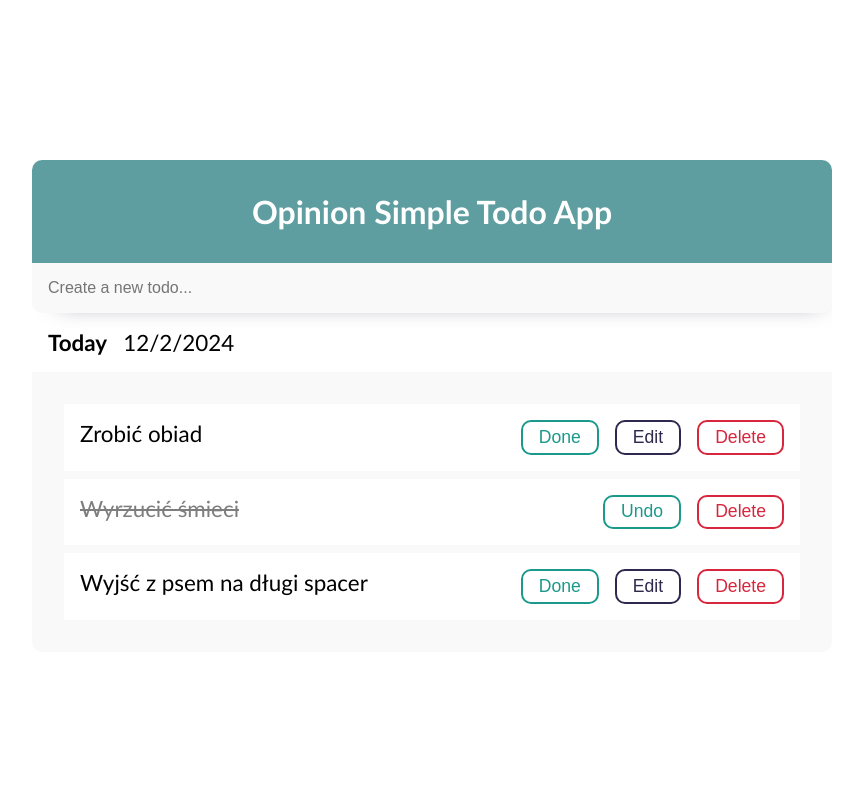
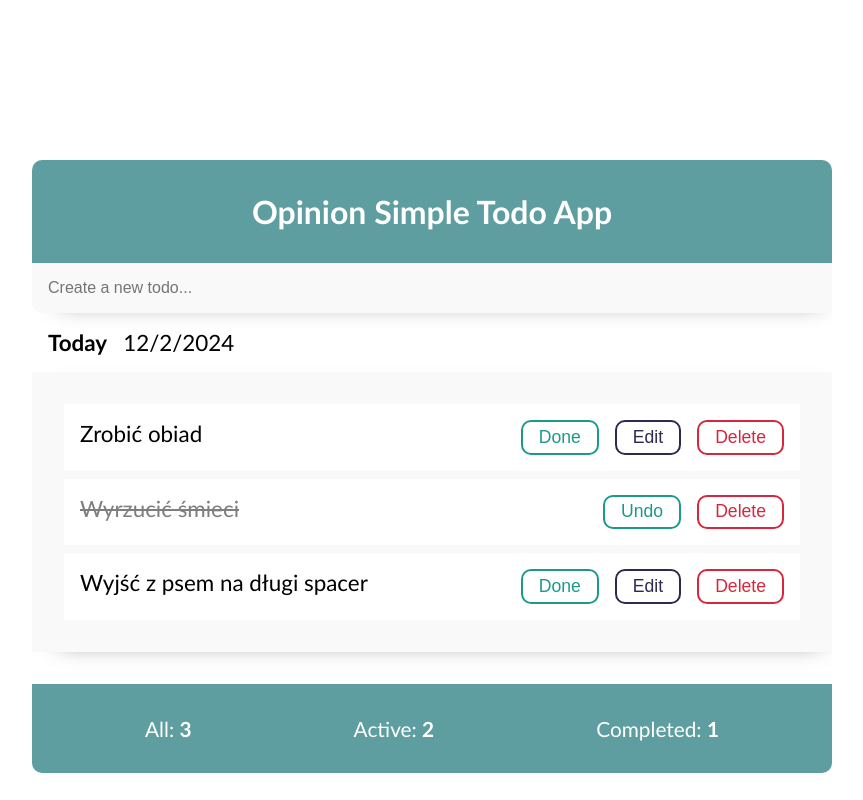
Before and after one commit to Kris1027/opinion-simple-todo-app, a React (Vite) app: page / in a window 1280 px wide. Shown: the whole page, without its empty margins (208-1071 px from the left). Built offline with nearby package versions, Linux system fonts and the light colour scheme.

Commit message:
build task summary component

```diff
--- a/src/components/task-list/task.list.module.css
+++ b/src/components/task-list/task.list.module.css
@@ -2,6 +2,7 @@
     background-color: #f9f9f9;
     font-size: 1.4rem;
     padding: 2rem;
+    box-shadow: 8px 8px 23px -20px rgba(66, 68, 90, 1);
 }
 
 .taskList ul {
--- /dev/null
+++ b/src/components/task-summary/task-summary.jsx
@@ -0,0 +1,19 @@
+import styles from './task-summary.module.css';
+
+const TaskSummary = () => {
+    return (
+        <div className={styles.taskSummary}>
+            <p>
+                All: <span>3</span>
+            </p>
+            <p>
+                Active: <span>2</span>
+            </p>
+            <p>
+                Completed: <span>1</span>
+            </p>
+        </div>
+    );
+};
+
+export default TaskSummary;
--- /dev/null
+++ b/src/components/task-summary/task-summary.module.css
@@ -0,0 +1,13 @@
+.taskSummary {
+    display: flex;
+    justify-content: space-around;
+    font-size: 1.3rem;
+    padding: 2rem;
+    background-color: #5f9ea0;
+    color: #ffffff;
+    margin-top: 2rem;
+}
+
+.taskSummary span {
+    font-weight: 700;
+}
--- a/src/todo.jsx
+++ b/src/todo.jsx
@@ -2,6 +2,7 @@ import AddForm from './components/add-form/add-form';
 import Container from './components/container/container';
 import Heading from './components/heading/heading';
 import TaskList from './components/task-list/task-list';
+import TaskSummary from './components/task-summary/task-summary';
 import TodayDate from './components/today-date/today-date';
 
 const Todo = () => {
@@ -21,6 +22,9 @@ const Todo = () => {
             <main>
                 <TaskList tasks={tasks} />
             </main>
+            <footer>
+                <TaskSummary />
+            </footer>
         </Container>
     );
 };
```
